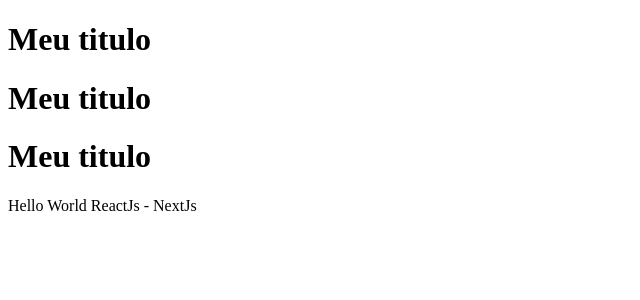
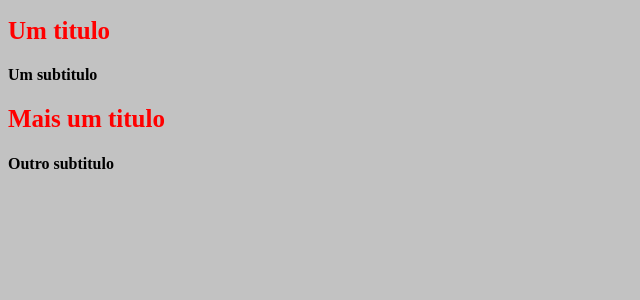
Before and after one commit to GuiSilva011/ReactNodeJs, a Next.js app: page / in a window 1280 px wide. Shown: the top 300 px of the page, without its empty margins (0-640 px from the left). Built offline with nearby package versions, Linux system fonts and the light colour scheme.

Commit message:
Criado estilo global e subtitulo

```diff
--- /dev/null
+++ b/pages/_App.jsx
@@ -0,0 +1,7 @@
+import '../src/global.css'
+
+function App({ Component,pageProps }){
+return <Component {...pageProps} />
+}
+
+export default App
--- a/pages/index.jsx
+++ b/pages/index.jsx
@@ -1,12 +1,14 @@
 import Title from '../src/components/title/Title'
+import Subtitle, { NewSubtitle } from '../src/components/subtitle/Subtitle'
 
 function HomePage(){
  return(
     <div>
-       <Title />
-       <Title />
-       <Title />
-      Hello World ReactJs - NextJs
+
+       <Title>Um titulo        </Title>
+       <Subtitle  text="Um subtitulo"/>
+       <Title>Mais um titulo   </Title>
+       <Subtitle text="Outro subtitulo"/>
     </div>
  )
 
--- /dev/null
+++ b/src/components/subtitle/Subtitle.jsx
@@ -0,0 +1,11 @@
+/*
+Exemplo de componentes no React com props(atributos)
+*/
+function Subtitle({text}){
+    return(
+
+        <h4> {text}</h4>
+    )
+}
+
+export default Subtitle
--- /dev/null
+++ b/src/components/title/Title.module.css
@@ -0,0 +1,4 @@
+.title{
+    color: red;
+    font-size: 25px;
+}
--- a/src/components/title/title.jsx
+++ b/src/components/title/title.jsx
@@ -1,6 +1,14 @@
-function Title(){
+import styles from  './Title.module.css'
+
+/*
+Exemplo de componentes no React com Children(filhos)
+*/
+
+function Title(props){
   return(
-    <h1>Meu titulo</h1>
+    <h1 className={styles.title}>
+     {props.children}
+    </h1>
   )
 }
 export default Title
--- /dev/null
+++ b/src/global.css
@@ -0,0 +1,3 @@
+body{
+    background-color: #c2c2c2;
+}
```
